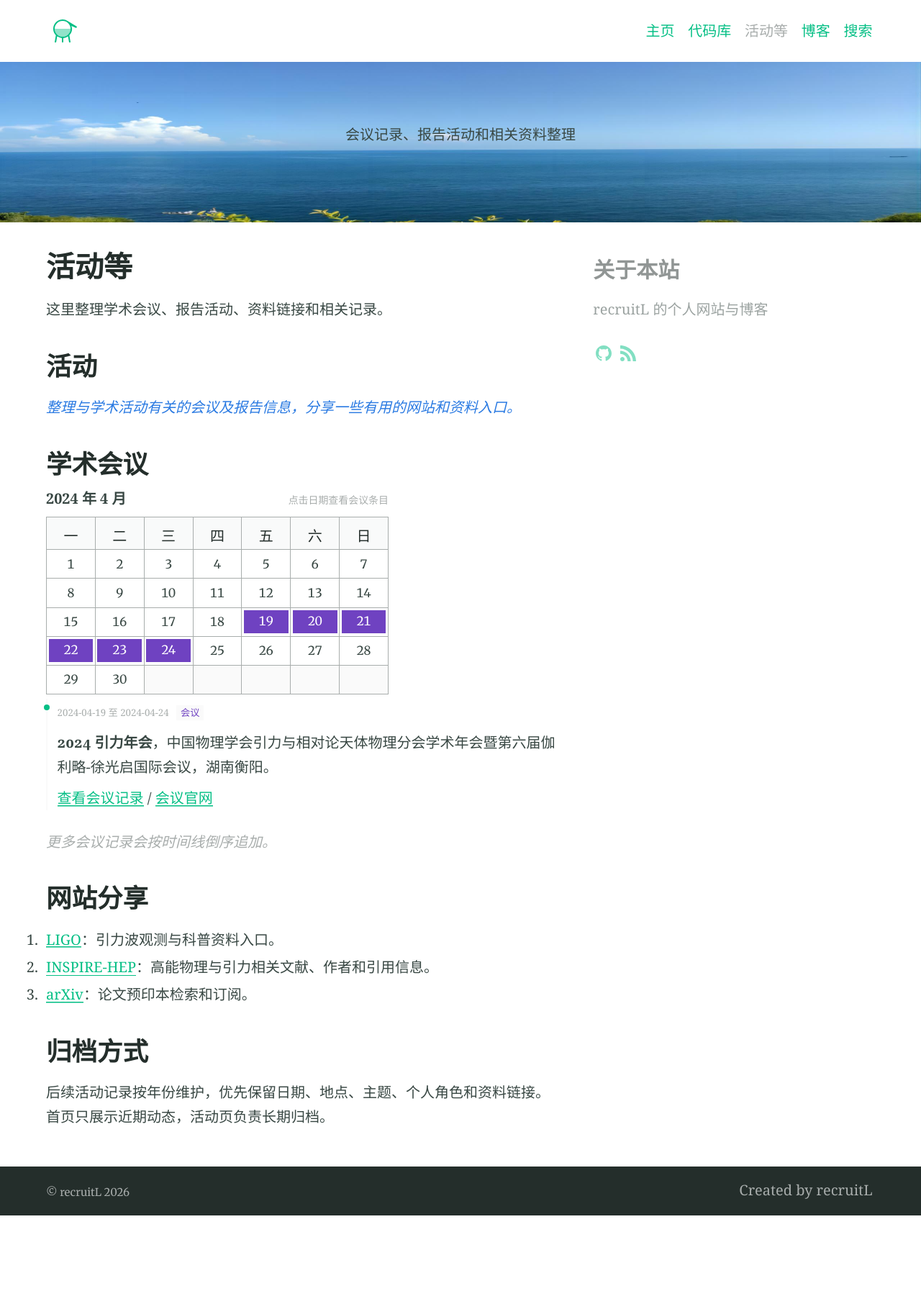
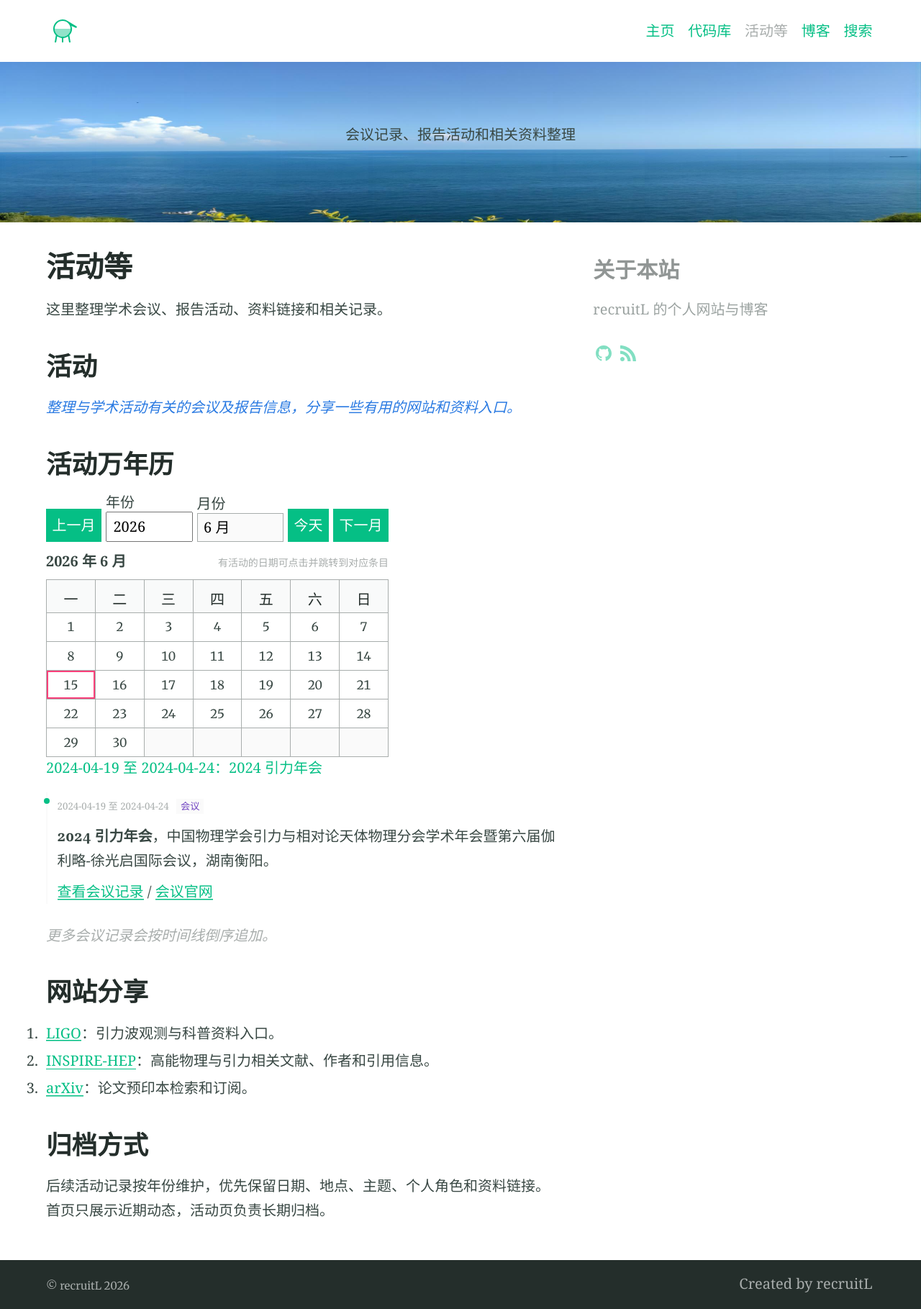
Before and after one commit to recruitL/recruitL.github.io, a Jekyll site: the page built from activities/index.md, in a window 1280 px wide. Shown: the whole page at 72% size. Built offline with Jekyll 4.4.1, drawn with Linux system fonts in a browser that asks for light colours; before the commit the page ends 1689 px from its top, so only the background shows below that.

Commit message:
Make activity calendar perpetual

```diff
--- a/_sass/_theme.scss
+++ b/_sass/_theme.scss
@@ -344,6 +344,30 @@ a .icon {
 .activity-calendar {
   margin-bottom: 1rem;
   max-width: 28rem;
+  &__toolbar {
+    align-items: end;
+    display: grid;
+    gap: .35rem;
+    grid-template-columns: repeat(2, minmax(0, 1fr));
+    margin-bottom: .6rem;
+    @include breakpoint(break-1) {
+      grid-template-columns: auto minmax(5rem, 1fr) minmax(5rem, 1fr) auto auto;
+    }
+    button,
+    input,
+    select {
+      margin-bottom: 0;
+      padding: .35rem .5rem;
+    }
+    label {
+      line-height: 1.3;
+      margin-bottom: 0;
+    }
+    input,
+    select {
+      width: 100%;
+    }
+  }
   &__header {
     align-items: baseline;
     display: flex;
@@ -386,8 +410,31 @@ a .icon {
       color: $white;
     }
   }
+  &__today {
+    box-shadow: inset 0 0 0 2px $focusColour;
+  }
+  &__has-event {
+    background: #f6f0ff;
+  }
   &__blank {
     background: $codeBackgroundColour;
+  }
+  &__events {
+    display: flex;
+    flex-direction: column;
+    gap: .25rem;
+    margin-top: .5rem;
+    a {
+      background: none;
+      color: $linkColour;
+      display: inline;
+      line-height: inherit;
+      &:hover,
+      &:focus {
+        background: none;
+        color: $hoverColour;
+      }
+    }
   }
 }
 
--- a/activities/index.md
+++ b/activities/index.md
@@ -13,14 +13,40 @@ aside: true
 
 <p class="activity-note">整理与学术活动有关的会议及报告信息，分享一些有用的网站和资料入口。</p>
 
-## 学术会议
+## 活动万年历
 
-<div class="activity-calendar">
+<div class="activity-calendar" data-calendar>
+  <div class="activity-calendar__toolbar">
+    <button type="button" data-calendar-prev aria-label="上一月">上一月</button>
+    <label>
+      年份
+      <input type="number" min="1900" max="9999" step="1" data-calendar-year>
+    </label>
+    <label>
+      月份
+      <select data-calendar-month>
+        <option value="0">1 月</option>
+        <option value="1">2 月</option>
+        <option value="2">3 月</option>
+        <option value="3">4 月</option>
+        <option value="4">5 月</option>
+        <option value="5">6 月</option>
+        <option value="6">7 月</option>
+        <option value="7">8 月</option>
+        <option value="8">9 月</option>
+        <option value="9">10 月</option>
+        <option value="10">11 月</option>
+        <option value="11">12 月</option>
+      </select>
+    </label>
+    <button type="button" data-calendar-today>今天</button>
+    <button type="button" data-calendar-next aria-label="下一月">下一月</button>
+  </div>
   <div class="activity-calendar__header">
-    <strong>2024 年 4 月</strong>
-    <span>点击日期查看会议条目</span>
+    <strong data-calendar-title></strong>
+    <span>有活动的日期可点击并跳转到对应条目</span>
   </div>
-  <table>
+  <table aria-label="活动万年历">
     <thead>
       <tr>
         <th>一</th>
@@ -32,58 +58,19 @@ aside: true
         <th>日</th>
       </tr>
     </thead>
-    <tbody>
-      <tr>
-        <td>1</td>
-        <td>2</td>
-        <td>3</td>
-        <td>4</td>
-        <td>5</td>
-        <td>6</td>
-        <td>7</td>
-      </tr>
-      <tr>
-        <td>8</td>
-        <td>9</td>
-        <td>10</td>
-        <td>11</td>
-        <td>12</td>
-        <td>13</td>
-        <td>14</td>
-      </tr>
-      <tr>
-        <td>15</td>
-        <td>16</td>
-        <td>17</td>
-        <td>18</td>
-        <td><a href="#conference-2024-gr" title="2024 引力年会">19</a></td>
-        <td><a href="#conference-2024-gr" title="2024 引力年会">20</a></td>
-        <td><a href="#conference-2024-gr" title="2024 引力年会">21</a></td>
-      </tr>
-      <tr>
-        <td><a href="#conference-2024-gr" title="2024 引力年会">22</a></td>
-        <td><a href="#conference-2024-gr" title="2024 引力年会">23</a></td>
-        <td><a href="#conference-2024-gr" title="2024 引力年会">24</a></td>
-        <td>25</td>
-        <td>26</td>
-        <td>27</td>
-        <td>28</td>
-      </tr>
-      <tr>
-        <td>29</td>
-        <td>30</td>
-        <td class="activity-calendar__blank"></td>
-        <td class="activity-calendar__blank"></td>
-        <td class="activity-calendar__blank"></td>
-        <td class="activity-calendar__blank"></td>
-        <td class="activity-calendar__blank"></td>
-      </tr>
-    </tbody>
+    <tbody data-calendar-body></tbody>
   </table>
+  <div class="activity-calendar__events" data-calendar-events></div>
 </div>
 
 <div class="timeline activity-list">
-  <div class="timeline-item" id="conference-2024-gr">
+  <div
+    class="timeline-item"
+    id="conference-2024-gr"
+    data-activity-start="2024-04-19"
+    data-activity-end="2024-04-24"
+    data-activity-title="2024 引力年会"
+  >
     <span class="timeline-date">2024-04-19 至 2024-04-24</span>
     <span class="timeline-tag timeline-tag--activity">会议</span>
     <p><strong>2024 引力年会</strong>，中国物理学会引力与相对论天体物理分会学术年会暨第六届伽利略-徐光启国际会议，湖南衡阳。</p>
@@ -104,3 +91,146 @@ aside: true
 ## 归档方式
 
 后续活动记录按年份维护，优先保留日期、地点、主题、个人角色和资料链接。首页只展示近期动态，活动页负责长期归档。
+
+<script>
+(() => {
+  const root = document.querySelector("[data-calendar]");
+  if (!root) return;
+
+  const title = root.querySelector("[data-calendar-title]");
+  const body = root.querySelector("[data-calendar-body]");
+  const yearInput = root.querySelector("[data-calendar-year]");
+  const monthSelect = root.querySelector("[data-calendar-month]");
+  const eventLinks = root.querySelector("[data-calendar-events]");
+  const today = new Date();
+  let viewYear = today.getFullYear();
+  let viewMonth = today.getMonth();
+
+  const escapeHtml = value => String(value)
+    .replace(/&/g, "&amp;")
+    .replace(/</g, "&lt;")
+    .replace(/>/g, "&gt;")
+    .replace(/"/g, "&quot;");
+  const pad = value => String(value).padStart(2, "0");
+  const keyOf = date => `${date.getFullYear()}-${pad(date.getMonth() + 1)}-${pad(date.getDate())}`;
+  const parseDate = value => {
+    const [year, month, day] = value.split("-").map(Number);
+    return new Date(year, month - 1, day);
+  };
+
+  const activityEvents = Array.from(document.querySelectorAll("[data-activity-start]"))
+    .map(item => {
+      const heading = item.querySelector("strong");
+      return {
+        start: item.dataset.activityStart,
+        end: item.dataset.activityEnd || item.dataset.activityStart,
+        title: item.dataset.activityTitle || (heading ? heading.textContent.trim() : "活动"),
+        anchor: item.id
+      };
+    })
+    .filter(event => event.start && event.anchor);
+
+  const eventsByDate = new Map();
+  activityEvents.forEach(event => {
+    const start = parseDate(event.start);
+    const end = parseDate(event.end || event.start);
+    for (let date = new Date(start); date <= end; date.setDate(date.getDate() + 1)) {
+      const key = keyOf(date);
+      const list = eventsByDate.get(key) || [];
+      list.push(event);
+      eventsByDate.set(key, list);
+    }
+  });
+
+  const renderEventLinks = () => {
+    eventLinks.innerHTML = activityEvents.map(event => {
+      const endText = event.end && event.end !== event.start ? ` 至 ${event.end}` : "";
+      return `<a href="#${event.anchor}">${event.start}${endText}：${escapeHtml(event.title)}</a>`;
+    }).join("");
+  };
+
+  const renderCalendar = () => {
+    const firstDay = new Date(viewYear, viewMonth, 1);
+    const daysInMonth = new Date(viewYear, viewMonth + 1, 0).getDate();
+    const leadingBlankDays = (firstDay.getDay() + 6) % 7;
+    const todayKey = keyOf(today);
+    let day = 1;
+    let html = "";
+
+    title.textContent = `${viewYear} 年 ${viewMonth + 1} 月`;
+    yearInput.value = viewYear;
+    monthSelect.value = viewMonth;
+
+    for (let row = 0; row < 6; row += 1) {
+      html += "<tr>";
+      for (let column = 0; column < 7; column += 1) {
+        const cellIndex = row * 7 + column;
+        if (cellIndex < leadingBlankDays || day > daysInMonth) {
+          html += '<td class="activity-calendar__blank"></td>';
+          continue;
+        }
+
+        const date = new Date(viewYear, viewMonth, day);
+        const dateKey = keyOf(date);
+        const dateEvents = eventsByDate.get(dateKey) || [];
+        const classes = [];
+        if (dateKey === todayKey) classes.push("activity-calendar__today");
+        if (dateEvents.length > 0) classes.push("activity-calendar__has-event");
+        const classAttr = classes.length ? ` class="${classes.join(" ")}"` : "";
+
+        if (dateEvents.length > 0) {
+          const labels = escapeHtml(dateEvents.map(event => event.title).join(" / "));
+          html += `<td${classAttr}><a href="#${dateEvents[0].anchor}" title="${labels}">${day}</a></td>`;
+        } else {
+          html += `<td${classAttr}>${day}</td>`;
+        }
+        day += 1;
+      }
+      html += "</tr>";
+      if (day > daysInMonth) break;
+    }
+
+    body.innerHTML = html;
+  };
+
+  root.querySelector("[data-calendar-prev]").addEventListener("click", () => {
+    viewMonth -= 1;
+    if (viewMonth < 0) {
+      viewMonth = 11;
+      viewYear -= 1;
+    }
+    renderCalendar();
+  });
+
+  root.querySelector("[data-calendar-next]").addEventListener("click", () => {
+    viewMonth += 1;
+    if (viewMonth > 11) {
+      viewMonth = 0;
+      viewYear += 1;
+    }
+    renderCalendar();
+  });
+
+  root.querySelector("[data-calendar-today]").addEventListener("click", () => {
+    viewYear = today.getFullYear();
+    viewMonth = today.getMonth();
+    renderCalendar();
+  });
+
+  yearInput.addEventListener("change", () => {
+    const nextYear = Number(yearInput.value);
+    if (Number.isInteger(nextYear) && nextYear >= 1900 && nextYear <= 9999) {
+      viewYear = nextYear;
+      renderCalendar();
+    }
+  });
+
+  monthSelect.addEventListener("change", () => {
+    viewMonth = Number(monthSelect.value);
+    renderCalendar();
+  });
+
+  renderEventLinks();
+  renderCalendar();
+})();
+</script>
```
